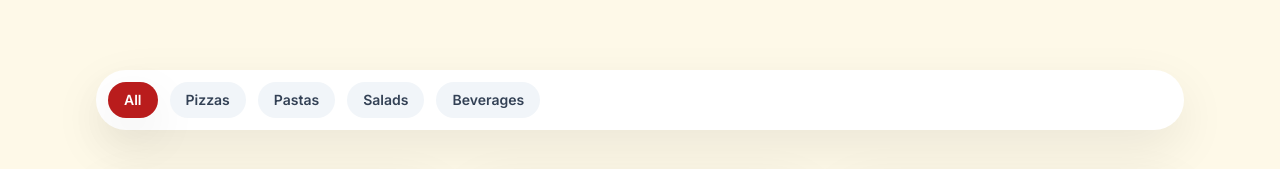
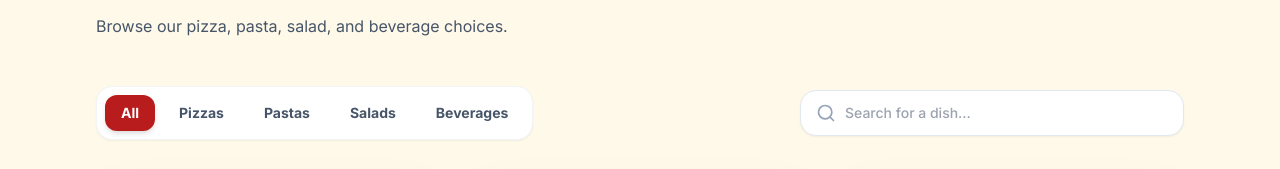
Before and after one commit to bilaltayyab121/silvia_pizzeria, a React (Vite) app: page / in a window 1280 px wide. Shown: the part 1275-1444 px from the top of the page. Built offline with nearby package versions, Linux system fonts and the light colour scheme; grey boxes are pictures that could not be loaded; the HTML template or start-up script is replaced by a standard one.

Commit message:
add search bar into the menu

```diff
--- a/src/App.jsx
+++ b/src/App.jsx
@@ -64,11 +64,12 @@ function App() {
         onCartClick={() => setIsCartOpen(true)}
       />
 
-      <main className="mx-auto max-w-6xl px-6 py-10 md:px-8">
+      <main className="mx-auto max-w-6xl px-6 py-6 md:px-8">
         <Banner language={language} />
 
         <About language={language} />
 
+        <div className="mt-24">
           <SectionTitle
             number="02"
             title={language === 'fr' ? 'Menu' : 'Menu'}
@@ -80,12 +81,19 @@ function App() {
             addToCart={addToCart}
             language={language}
           />
+        </div>
 
+        <div className="mt-16">
           <WhyChooseUs language={language} />
+        </div>
 
+        <div className="mt-16">
           <Location language={language} />
+        </div>
 
+        <div className="mt-16">
           <Contact language={language} />
+        </div>
       </main>
 
       <Footer language={language} />
--- a/src/components/Contact.jsx
+++ b/src/components/Contact.jsx
@@ -64,10 +64,7 @@ export default function Contact({ language }) {
   ];
 
   return (
-    <section
-      id="contact"
-      className="mt-20 rounded-[40px] border border-slate-200 bg-white px-6 py-12 shadow-soft sm:px-10"
-    >
+    <section id="contact" className="rounded-[40px] border border-slate-200 bg-white px-6 py-10 shadow-soft sm:px-10">
       <SectionTitle
         number="05"
         title={language === "fr" ? "Contact & Réseaux" : "Contact & Social"}
--- a/src/components/Location.jsx
+++ b/src/components/Location.jsx
@@ -12,12 +12,21 @@ export default function Location({ language }) {
   ];
 
   return (
-    <section id="location" className="mt-20 grid gap-10 lg:grid-cols-[1.1fr_0.9fr] lg:items-start">
-      <div className="rounded-[40px] border border-slate-200 bg-white p-6 shadow-soft sm:p-10">
+    <section
+      id="location"
+      className="grid gap-10 lg:grid-cols-[1.1fr_0.9fr] lg:items-start"
+    >
+      <div className="rounded-[40px] border border-slate-200 bg-white p-6 shadow-soft sm:p-8">
         <SectionTitle
           number="04"
-          title={language === 'fr' ? "Emplacement & Horaires" : 'Location & Hours'}
-          description={language === 'fr' ? "Nous sommes au Casino plage, 127, Témara." : 'Find us at Casino plage, 127, Témara. Open Tuesday through Sunday for lunch and dinner.'}
+          title={
+            language === "fr" ? "Emplacement & Horaires" : "Location & Hours"
+          }
+          description={
+            language === "fr"
+              ? "Nous sommes au Casino plage, 127, Témara."
+              : "Find us at Casino plage, 127, Témara. Open Tuesday through Sunday for lunch and dinner."
+          }
         />
         <div className="overflow-hidden rounded-[28px] border border-slate-200">
           <iframe
@@ -31,12 +40,21 @@ export default function Location({ language }) {
 
       <div className="space-y-6 rounded-[40px] border border-slate-200 bg-italian-cream p-8 shadow-soft">
         <div>
-          <h3 className="font-heading text-2xl font-semibold text-slate-900">{language === 'fr' ? 'Horaires' : 'Opening Hours'}</h3>
-          <p className="mt-3 text-sm text-slate-700">{language === 'fr' ? "Fermé le lundi." : 'Closed Mondays. Open every other day from noon to midnight.'}</p>
+          <h3 className="font-heading text-2xl font-semibold text-slate-900">
+            {language === "fr" ? "Horaires" : "Opening Hours"}
+          </h3>
+          <p className="mt-3 text-sm text-slate-700">
+            {language === "fr"
+              ? "Fermé le lundi."
+              : "Closed Mondays. Open every other day from noon to midnight."}
+          </p>
         </div>
         <div className="space-y-3 rounded-[28px] bg-white p-6 text-slate-700 shadow-sm">
           {openingHours.map((entry) => (
-            <div key={entry.day} className="flex items-center justify-between border-b border-slate-200 py-3 last:border-0">
+            <div
+              key={entry.day}
+              className="flex items-center justify-between border-b border-slate-200 py-3 last:border-0"
+            >
               <span className="font-medium">{entry.day}</span>
               <span className="text-sm text-slate-600">{entry.hours}</span>
             </div>
--- a/src/components/Menu.jsx
+++ b/src/components/Menu.jsx
@@ -1,38 +1,108 @@
 import React, { useMemo, useState } from 'react';
+import { Search, X } from "lucide-react";
 import MenuCard from './MenuCard';
 
 export default function Menu({ categories, items, addToCart, language }) {
   const [activeCategory, setActiveCategory] = useState('All');
+  const [searchQuery, setSearchQuery] = useState("");
 
   const filteredMenu = useMemo(() => {
-    if (activeCategory === 'All') return items;
-    return items.filter((item) => item.category === activeCategory);
-  }, [activeCategory, items]);
+    return items.filter((item) => {
+      const matchesCategory =
+        activeCategory === "All" || item.category === activeCategory;
+      const matchesSearch =
+        item.name.toLowerCase().includes(searchQuery.toLowerCase()) ||
+        item.description.toLowerCase().includes(searchQuery.toLowerCase()) ||
+        (item.descriptionFr &&
+          item.descriptionFr.toLowerCase().includes(searchQuery.toLowerCase()));
+
+      return matchesCategory && matchesSearch;
+    });
+  }, [activeCategory, searchQuery, items]);
 
   return (
-    <section id="menu" className="mt-20">
-      <div className="flex flex-wrap gap-3 rounded-full bg-white p-3 shadow-soft">
+    <section id="menu" className="mt-12">
+      <div className="flex flex-col gap-6 md:flex-row md:items-center md:justify-between">
+        {/* Categories */}
+        <div className="flex flex-wrap gap-2 rounded-2xl bg-white p-2 shadow-sm border border-slate-100">
           {categories.map((category) => (
             <button
               key={category.en}
               type="button"
               onClick={() => setActiveCategory(category.en)}
-            className={`rounded-full px-4 py-2 text-sm font-semibold transition ${
+              className={`rounded-xl px-4 py-2 text-sm font-bold transition-all ${
                 activeCategory === category.en
-                ? 'bg-italian-red text-white shadow-soft'
-                : 'bg-slate-100 text-slate-700 hover:bg-slate-200'
+                  ? "bg-italian-red text-white shadow-md"
+                  : "bg-transparent text-slate-600 hover:bg-slate-50"
               }`}
             >
-            {language === 'fr' ? category.fr : category.en}
+              {language === "fr" ? category.fr : category.en}
             </button>
           ))}
         </div>
 
+        {/* Search Bar */}
+        <div className="relative w-full max-w-sm">
+          <div className="pointer-events-none absolute inset-y-0 left-0 flex items-center pl-4 text-slate-400">
+            <Search className="h-5 w-5" />
+          </div>
+          <input
+            type="text"
+            value={searchQuery}
+            onChange={(e) => setSearchQuery(e.target.value)}
+            placeholder={
+              language === "fr"
+                ? "Rechercher un plat..."
+                : "Search for a dish..."
+            }
+            className="w-full rounded-2xl border border-slate-200 bg-white py-3 pl-11 pr-11 text-sm font-medium text-slate-900 outline-none transition focus:border-italian-red focus:ring-4 focus:ring-italian-red/5 shadow-sm"
+          />
+          {searchQuery && (
+            <button
+              onClick={() => setSearchQuery("")}
+              className="absolute inset-y-0 right-0 flex items-center pr-4 text-slate-400 hover:text-slate-600"
+            >
+              <X className="h-4 w-4" />
+            </button>
+          )}
+        </div>
+      </div>
+
+      {filteredMenu.length > 0 ? (
         <div className="mt-10 grid gap-6 sm:grid-cols-2 xl:grid-cols-3">
           {filteredMenu.map((item) => (
-          <MenuCard key={item.id} item={item} addToCart={addToCart} language={language} />
+            <MenuCard
+              key={item.id}
+              item={item}
+              addToCart={addToCart}
+              language={language}
+            />
           ))}
         </div>
+      ) : (
+        <div className="mt-20 flex flex-col items-center justify-center text-center">
+          <div className="rounded-full bg-slate-50 p-6">
+            <Search className="h-10 w-10 text-slate-300" />
+          </div>
+          <h3 className="mt-4 text-lg font-semibold text-slate-900">
+            {language === "fr" ? "Aucun résultat trouvé" : "No results found"}
+          </h3>
+          <p className="mt-2 text-slate-500">
+            {language === "fr"
+              ? "Essayez d'ajuster votre recherche ou changez de catégorie."
+              : "Try adjusting your search or switching categories."}
+          </p>
+          <button
+            onClick={() => {
+              setSearchQuery("");
+              setActiveCategory("All");
+            }}
+            className="mt-6 font-bold text-italian-red hover:underline"
+          >
+            {language === "fr" ? "Tout afficher" : "Show all items"}
+          </button>
+        </div>
+      )}
     </section>
   );
 }
--- a/src/components/WhyChooseUs.jsx
+++ b/src/components/WhyChooseUs.jsx
@@ -27,18 +27,32 @@ export default function WhyChooseUs({ language }) {
   ];
 
   return (
-    <section id="why" className="mt-20 rounded-[40px] border border-slate-200 bg-white px-6 py-12 shadow-soft sm:px-10">
+    <section
+      id="why"
+      className="rounded-[40px] border border-slate-200 bg-white px-6 py-10 shadow-soft sm:px-10"
+    >
       <SectionTitle
         number="03"
-        title={language === 'fr' ? 'Pourquoi nous choisir' : 'Why choose us'}
-        description={language === 'fr' ? "Découvrez pourquoi Silvia Pizzeria est appréciée." : 'Experience what makes Silvia Pizzeria a favorite destination for Italian food in Témara.'}
+        title={language === "fr" ? "Pourquoi nous choisir" : "Why choose us"}
+        description={
+          language === "fr"
+            ? "Découvrez pourquoi Silvia Pizzeria est appréciée."
+            : "Experience what makes Silvia Pizzeria a favorite destination for Italian food in Témara."
+        }
       />
       <div className="grid gap-6 md:grid-cols-2">
         {features.map((feature) => (
-          <div key={feature.title} className="rounded-[28px] border border-slate-200 bg-italian-cream p-6">
+          <div
+            key={feature.title}
+            className="rounded-[28px] border border-slate-200 bg-italian-cream p-6"
+          >
             <feature.icon className="h-6 w-6 text-italian-red" />
-            <h3 className="mt-4 text-xl font-semibold text-slate-900">{feature.title}</h3>
-            <p className="mt-2 text-sm leading-7 text-slate-600">{feature.text}</p>
+            <h3 className="mt-4 text-xl font-semibold text-slate-900">
+              {feature.title}
+            </h3>
+            <p className="mt-2 text-sm leading-7 text-slate-600">
+              {feature.text}
+            </p>
           </div>
         ))}
       </div>
```
Also changed, not shown: src/components/About.jsx (+33 -8 lines). Lines whose indentation alone changed are shown as unchanged.
